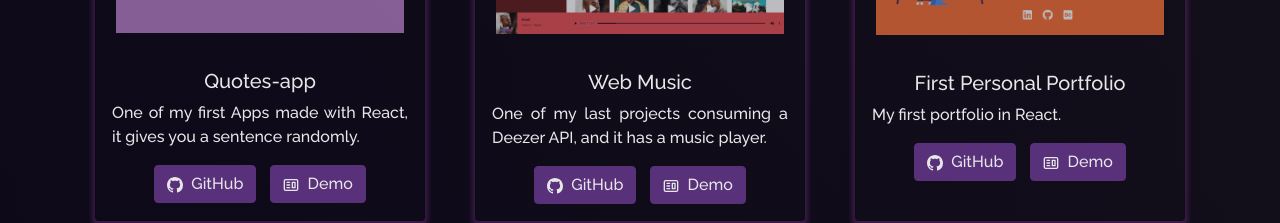
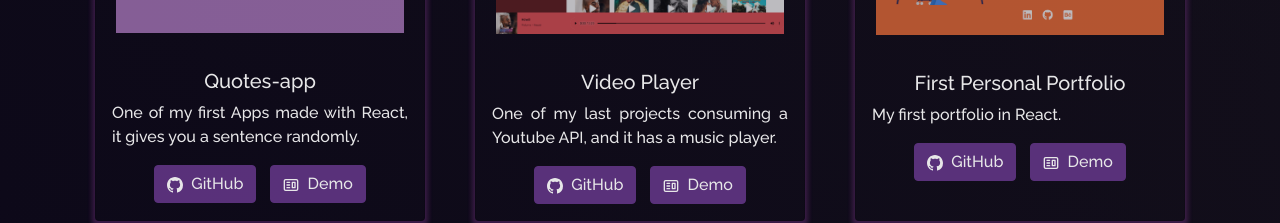
Before and after one commit to philtaboada/Portfolio-2022, a React (Create React App) app: page /project in a window 1280 px wide. Shown: the part 962-1185 px from the top of the page. Built offline with nearby package versions, Linux system fonts and the light colour scheme.

Commit message:
Video-app add

```diff
--- a/src/components/Projects/Projects.js
+++ b/src/components/Projects/Projects.js
@@ -72,10 +72,10 @@ function Projects() {
             <ProjectCard
               imgPath={webmusic}
               isBlog={false}
-              title="Web Music"
-              description="One of my last projects consuming a Deezer API, and it has a music player."
-              ghLink="https://github.com/philtaboada/Deezer-App"
-              demoLink="https://deezer-app-taboada.netlify.app/"
+              title="Video Player"
+              description="One of my last projects consuming a Youtube API, and it has a music player."
+              ghLink="https://github.com/philtaboada/VideoApp"
+              demoLink="https://vide-oplayer.netlify.app/"
             />
           </Col>
 
```
